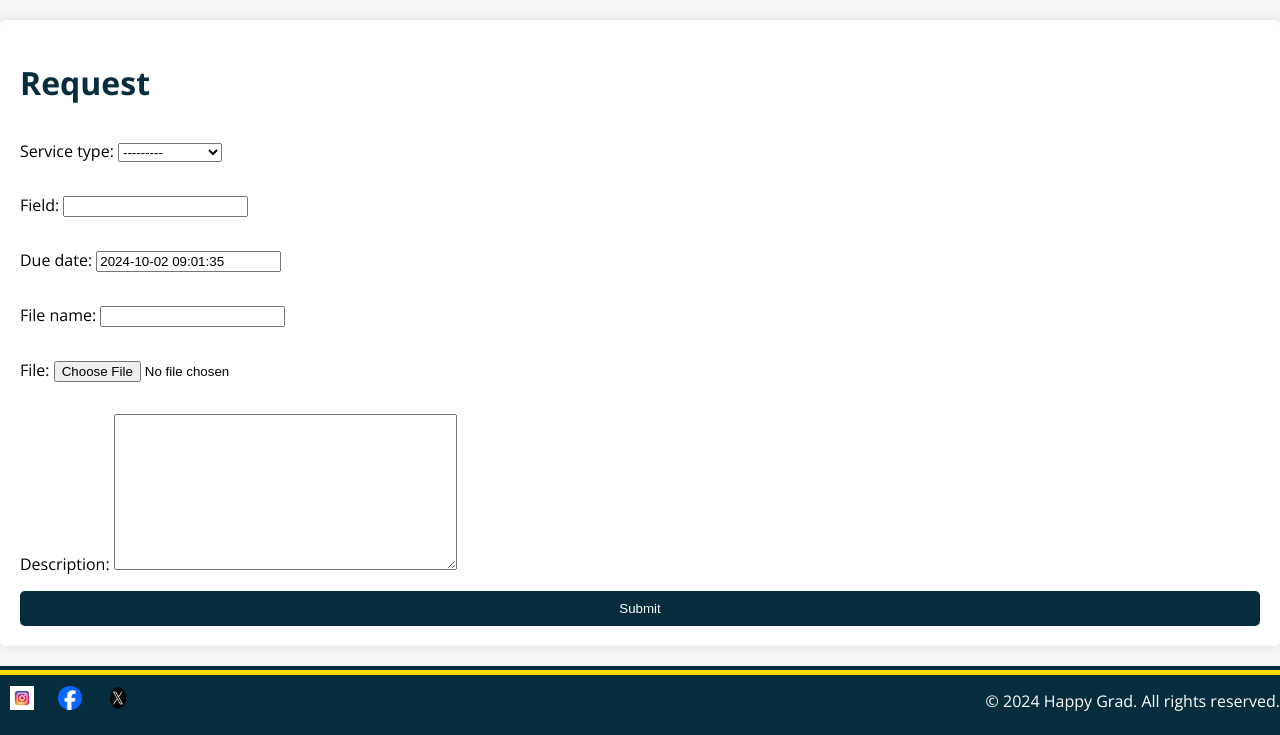
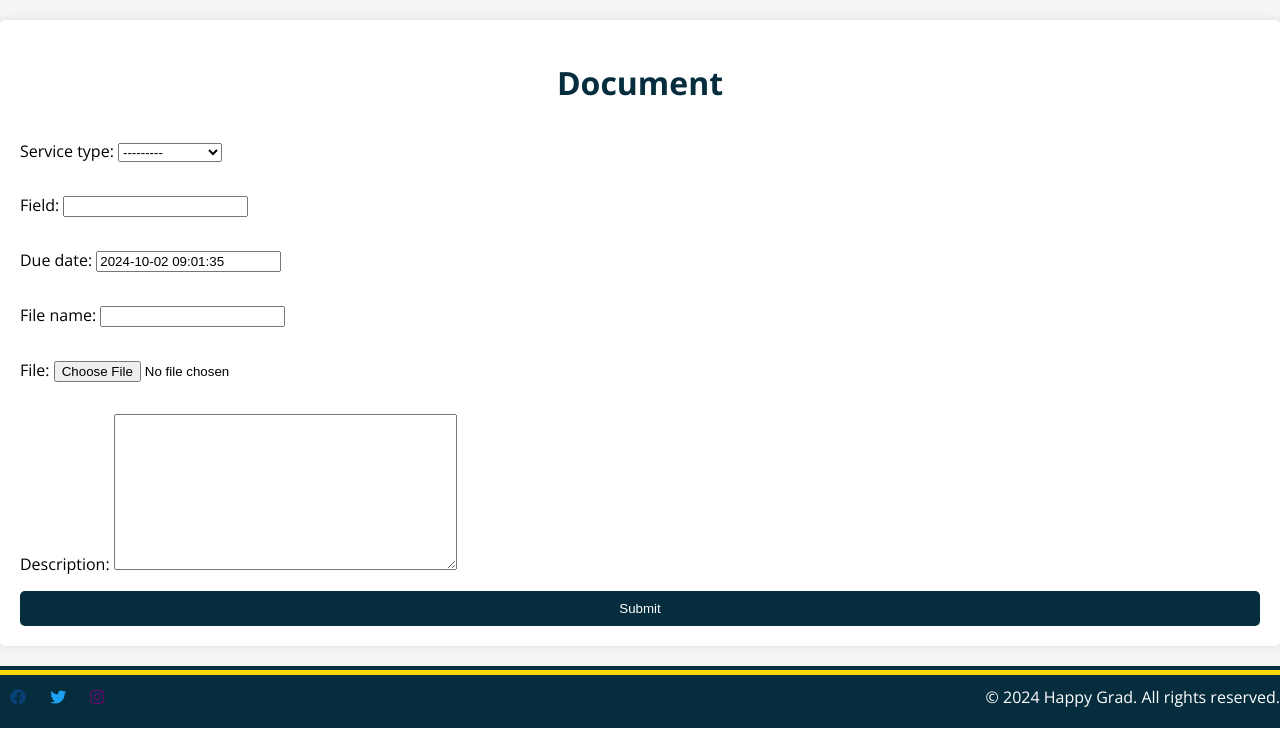
Before and after one commit to Theos-the-dawg/happy_grad_fin, a Django app: page /documents/ in a window 1280 px wide. Shown: the part 125-860 px from the top of the page. Run offline with Django 4.2, Linux system fonts and the light colour scheme.

Commit message:
add-new-social-media-links-on-all-pages-home-documents-pages

```diff
--- a/service_matcher/templates/documents.html
+++ b/service_matcher/templates/documents.html
@@ -71,6 +71,7 @@
     <link rel="stylesheet" href="{% static 'css/documents.css' %}">
     <link href="https://fonts.googleapis.com/css2?family=Open+Sans:wght@400;700&display=swap" rel="stylesheet">
     <link href="https://fonts.googleapis.com/css2?family=Roboto:wght@400;700&display=swap" rel="stylesheet">
+    <link rel="stylesheet" href="https://cdnjs.cloudflare.com/ajax/libs/font-awesome/6.0.0-beta3/css/all.min.css">
 </head>
 <body>
     <div class="container">
@@ -92,7 +93,7 @@
             </ul>
         </nav>
         <div class="form-container">
-            <h1>Request</h1>
+       <h1>Document</h1>
             <form method="post" action="{% url 'documents' %}" enctype="multipart/form-data">
                 {% csrf_token %}
                 {{ form.as_p }}
@@ -109,9 +110,9 @@
         <footer>
             <div class="container">
                 <div class="social-links">
-                    <a href="#"><img src="{% static 'images/icon-instagram.png' %}" alt="Instagram"></a>
-                    <a href="#"><img src="{% static 'images/icon-facebook.png' %}" alt="Facebook"></a>
-                    <a href="#"><img src="{% static 'images/icon-twitter.png' %}" alt="twitter"></a>
+                    <a href="#" class="social-icon facebook-icon"><i class="fab fa-facebook"></i></a>
+                    <a href="#" class="social-icon twitter-icon"><i class="fab fa-twitter"></i></a>
+                    <a href="#" class="social-icon insta-icon"><i class="fab fa-instagram"></i></a>
                 </div>
                 <p>&copy; 2024 Happy Grad. All rights reserved.</p>
             </div>
--- a/static/css/documents.css
+++ b/static/css/documents.css
@@ -92,6 +92,11 @@ body {
     margin: 0;
     font-family: 'Open Sans', sans-serif;
     background-color: #f5f5f5;
+}
+h1{
+    color: #01274b;
+    text-align: center;
+    size: 40px;
 }
 
 .container {
@@ -202,7 +207,30 @@ footer .social-links img {
 footer .social-links img:hover {
     opacity: 0.7;
 }
+.facebook-icon{
+    color: #074075;
 
+}
+.facebook-icon:hover{
+color: #01274b;
+}
+
+/* Twitter Icon Specific Styling */
+.twitter-icon {
+    color: #1DA1F2;
+}
+
+.twitter-icon:hover {
+    color: #0d95e8;
+}
+
+.insta-icon{
+    color: rgba(128, 0, 128, 0.733)
+}
+.insta-icon:hover{
+
+    color:  rgb(200, 255, 0)
+}
 footer p {
     margin: 0;
 }
```
Also changed, not shown: service_matcher/templates/home.html (+5 -3 lines), service_matcher/templates/useful_links.html (+4 -3 lines), static/css/home.css (+27 -0 lines), static/css/useful_links.css (+28 -0 lines).
